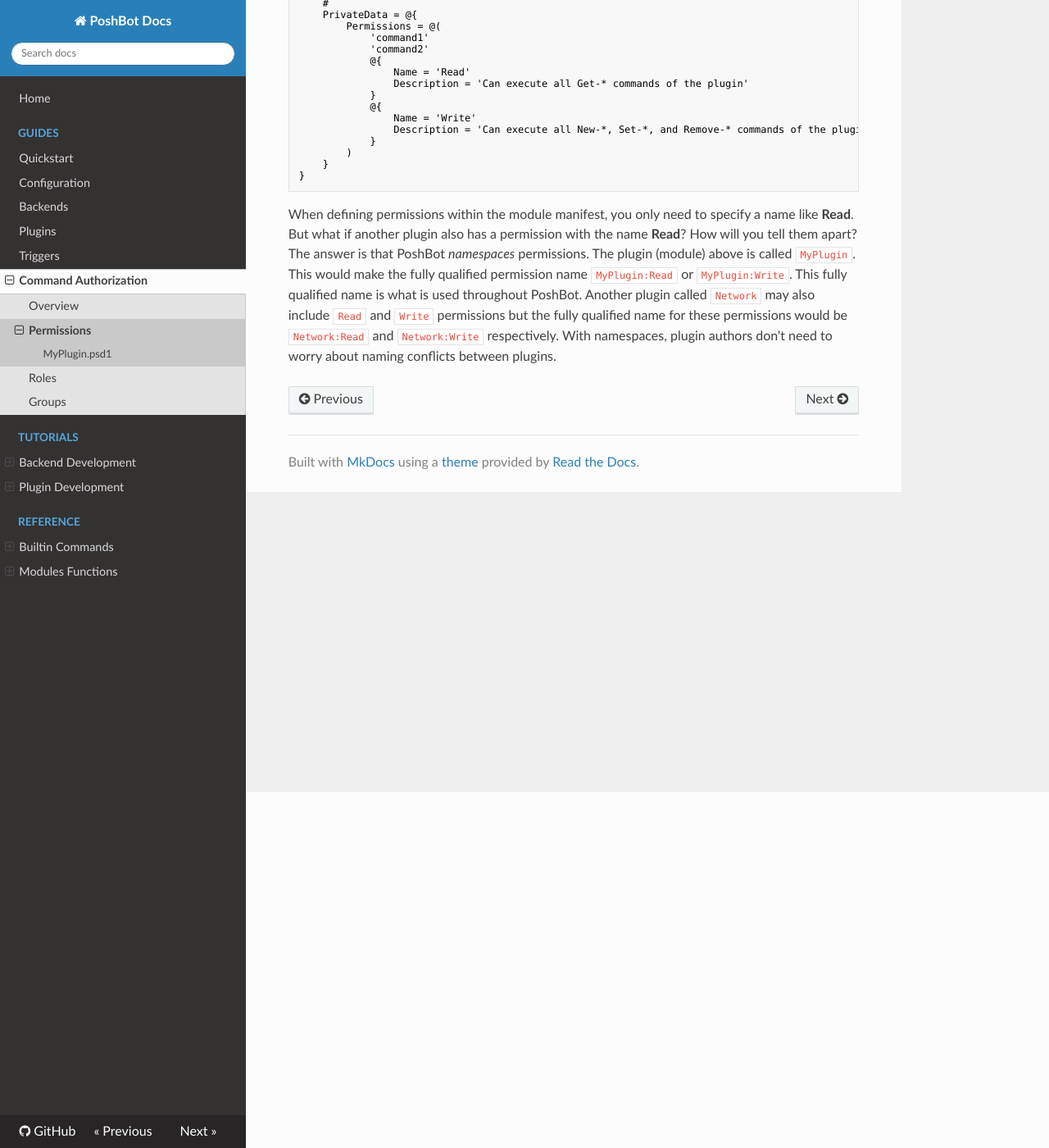
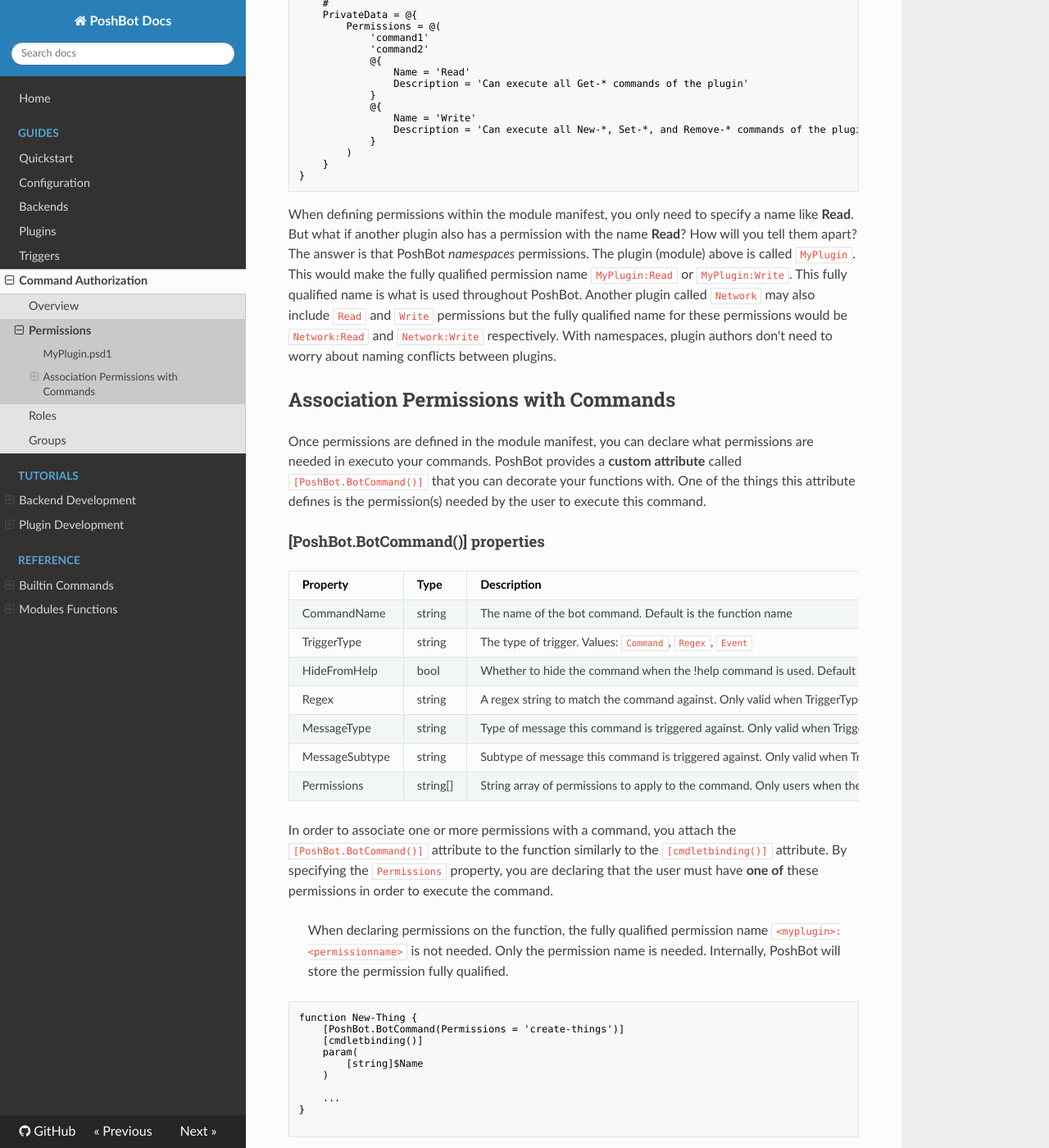
Before and after one commit to poshbotio/PoshBot, an MkDocs documentation site: the page built from docs/guides/command-authorization/permissions.md, in a window 1280 px wide and 1400 px high, scrolled down 434 px. Shown: the whole window at 82% size. Built offline with MkDocs 1.6.1, drawn with Linux system fonts in a browser that asks for light colours; nearby versions of some CDN libraries; old or Windows-style settings are respelled for this version of MkDocs.

Commit message:
Add docs for associating permissions with commands

````diff
--- a/docs/guides/command-authorization/permissions.md
+++ b/docs/guides/command-authorization/permissions.md
@@ -43,3 +43,40 @@ This would make the fully qualified permission name `MyPlugin:Read` or `MyPlugin
 This fully qualified name is what is used throughout PoshBot.
 Another plugin called `Network` may also include `Read` and `Write` permissions but the fully qualified name for these permissions would be `Network:Read` and `Network:Write` respectively.
 With namespaces, plugin authors don't need to worry about naming conflicts between plugins.
+
+## Association Permissions with Commands
+
+Once permissions are defined in the module manifest, you can declare what permissions are needed in executo your commands.
+PoshBot provides a **custom attribute** called `[PoshBot.BotCommand()]` that you can decorate your functions with.
+One of the things this attribute defines is the permission(s) needed by the user to execute this command.
+
+#### [PoshBot.BotCommand()] properties
+
+| Property       | Type     | Description |
+| :--------------|:---------|:------------|
+| CommandName    | string   | The name of the bot command. Default is the function name
+| TriggerType    | string   | The type of trigger. Values: `Command`, `Regex`, `Event`
+| HideFromHelp   | bool     | Whether to hide the command when the !help command is used. Default is `$false`
+| Regex          | string   | A regex string to match the command against. Only valid when TriggerType is `Regex`
+| MessageType    | string   | Type of message this command is triggered against. Only valid when TriggerType is `Event`
+| MessageSubtype | string   | Subtype of message this command is triggered against. Only valid when TriggerType is `Event`
+| Permissions    | string[] | String array of permissions to apply to the command. Only users when the given permissions are allow to execute command
+
+In order to associate one or more permissions with a command, you attach the `[PoshBot.BotCommand()]` attribute to the function similarly to the `[cmdletbinding()]` attribute.
+By specifying the `Permissions` property, you are declaring that the user must have **one of** these permissions in order to execute the command.
+
+> When declaring permissions on the function, the fully qualified permission name `<myplugin>:<permissionname>` is not needed.
+> Only the permission name is needed. Internally, PoshBot will store the permission fully qualified.
+
+```powershell
+function New-Thing {
+    [PoshBot.BotCommand(Permissions = 'create-things')]
+    [cmdletbinding()]
+    param(
+        [string]$Name
+    )
+
+    ...
+}
+
+```
````
Also changed, not shown: docs/guides/triggers.md (+1 -1 lines).
